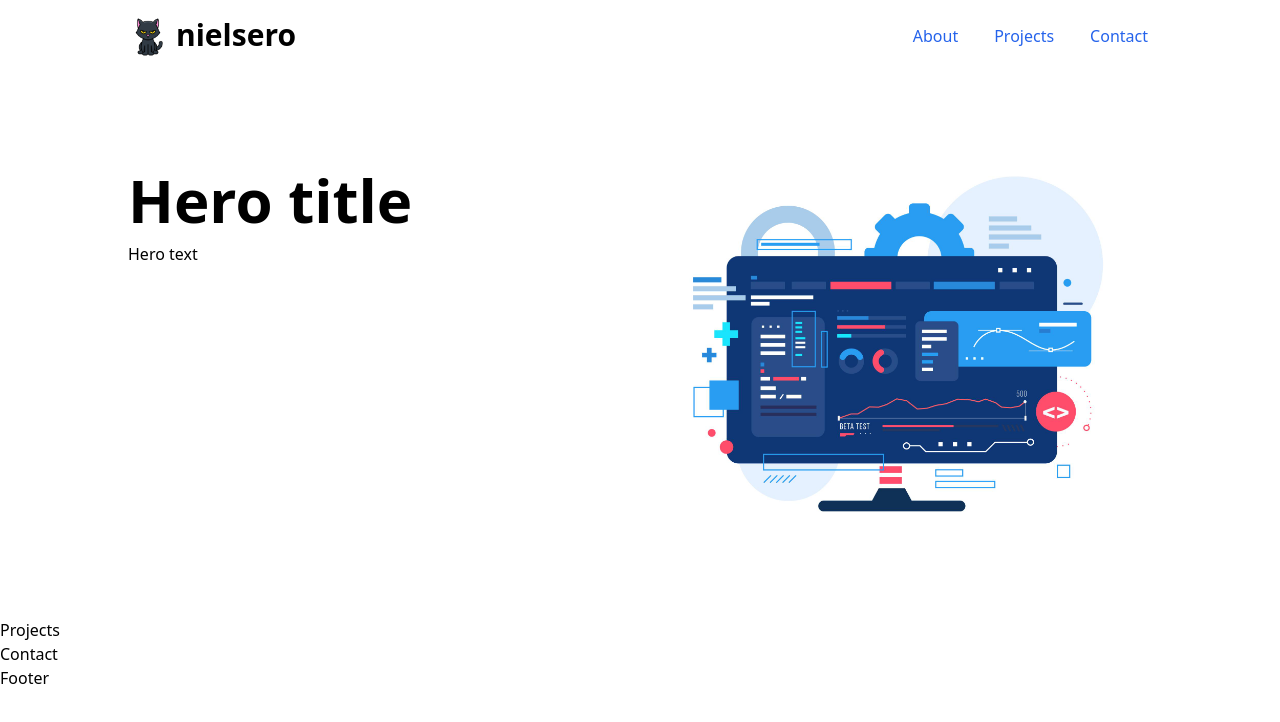
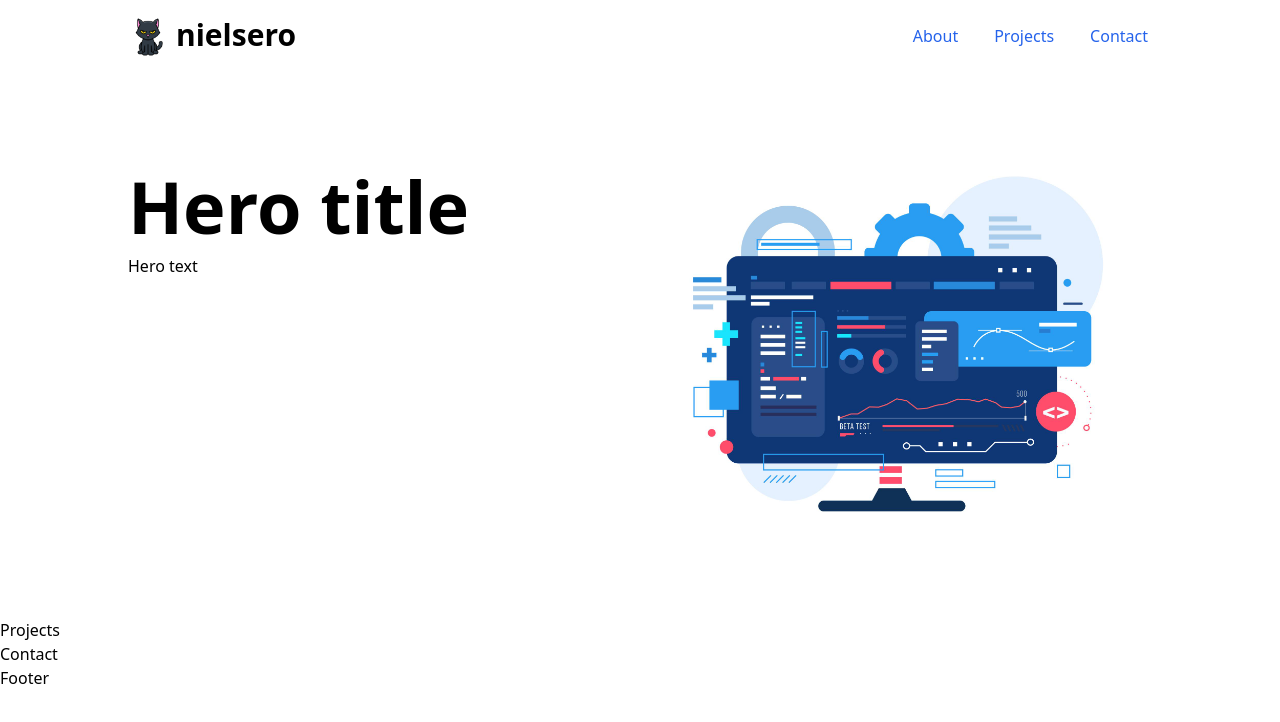
Before and after one commit to nielsero/portfolio, a React (Vite) app: page / in a window 1280 px wide. Shown: the top 722 px of the page. Built offline with nearby package versions, Linux system fonts and the light colour scheme.

Commit message:
Change hero title size on medium screens

```diff
--- a/src/components/layout/Hero.tsx
+++ b/src/components/layout/Hero.tsx
@@ -7,7 +7,9 @@ function Hero({ heroImage }: Props) {
     <section className="w-full px-4 py-4">
       <div className="container md:flex max-w-5xl mx-auto">
         <div className="md:w-[50%] text-center md:text-left">
-          <h1 className="font-bold mt-5 md:mt-20 text-6xl">Hero title</h1>
+          <h1 className="font-bold mt-5 md:mt-20 text-5xl sm:text-6xl lg:text-7xl">
+            Hero title
+          </h1>
           <p className="mt-3">Hero text</p>
         </div>
         <div className="text-center md:w-[50%]">
```
